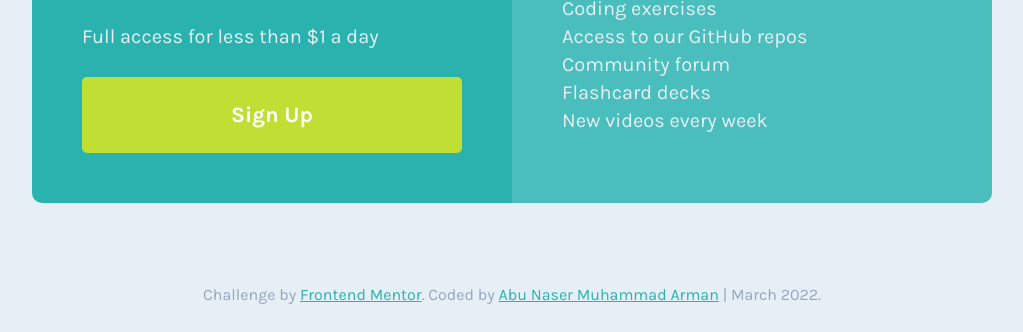
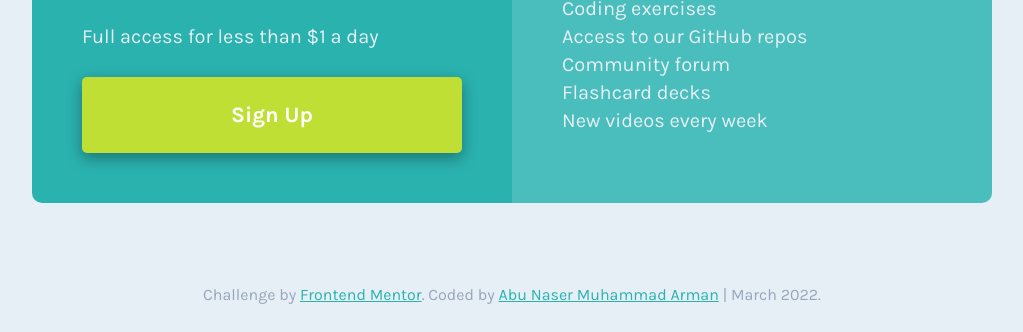
Before and after one commit to arman-anm/single-price-grid-component, a plain HTML site: page index.html in a window 1280 px wide. In both pictures the pointer is over the link "Sign Up". Shown: the part 517-849 px from the top of the page, without its empty margins (128-1151 px from the left). Drawn offline with Linux system fonts and the light colour scheme.

Commit message:
Added hover effect to button

```diff
--- a/index.html
+++ b/index.html
@@ -39,7 +39,7 @@
         <p>
           Full access for less than &dollar;1 a day
         </p>
-        <a href="https://www.frontendmentor.io" class="button">Sign Up</a>
+        <a href="https://www.frontendmentor.io" target="_blank" class="button">Sign Up</a>
       </div>
       <div class="section-whyUs section">
         <h2>
--- a/styles/styles.css
+++ b/styles/styles.css
@@ -112,6 +112,10 @@ main {
   border-radius: 5px;
 }
 
+.button:hover {
+  box-shadow: rgba(0, 0, 0, 0.35) 0px 5px 15px;
+}
+
 .section-whyUs {
   background-color: var(--lightCyan);
   border-radius: 0 0 5px 5px;  /* Adds border radius to bottom right and bottom left of the card */
```
